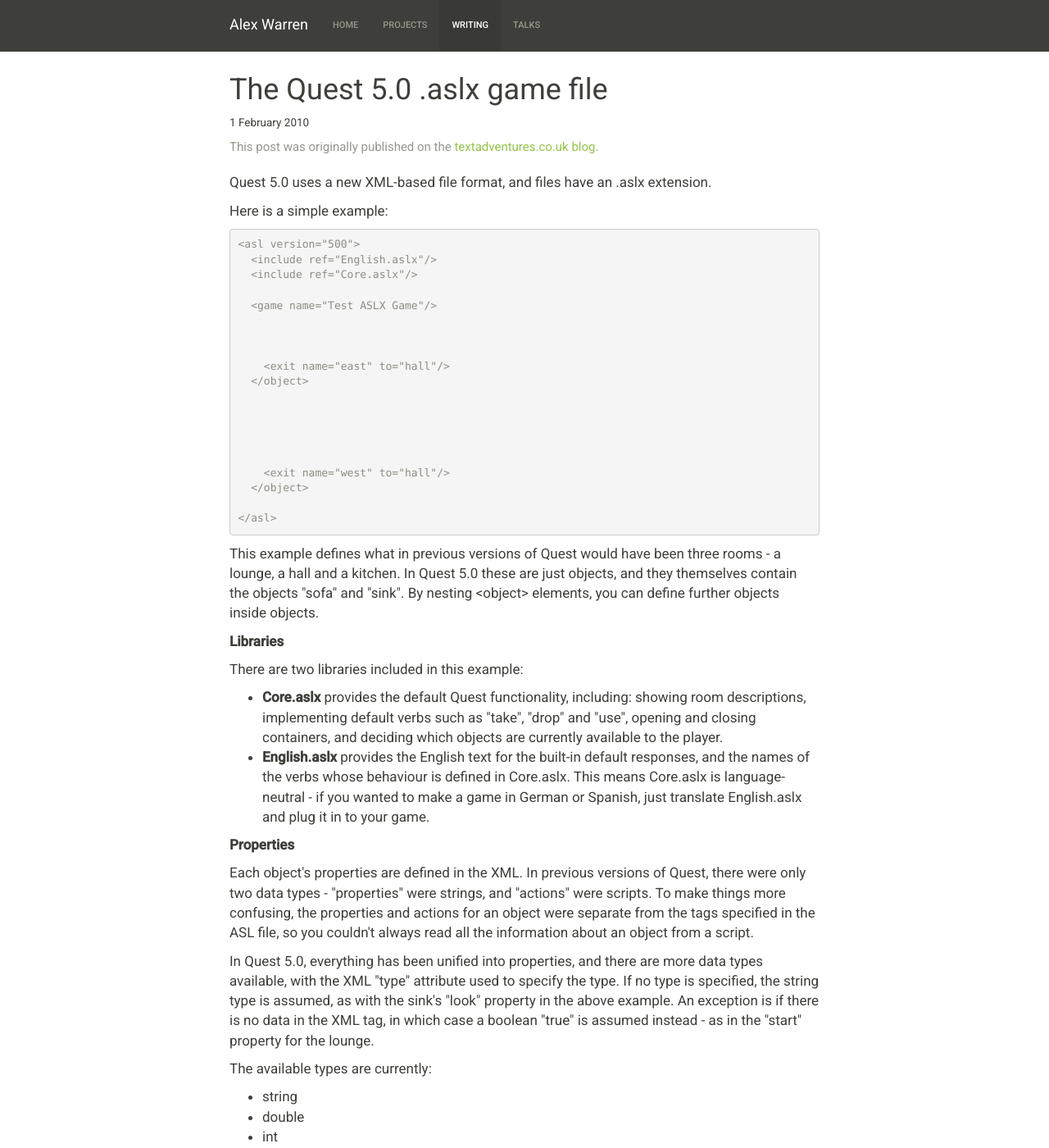
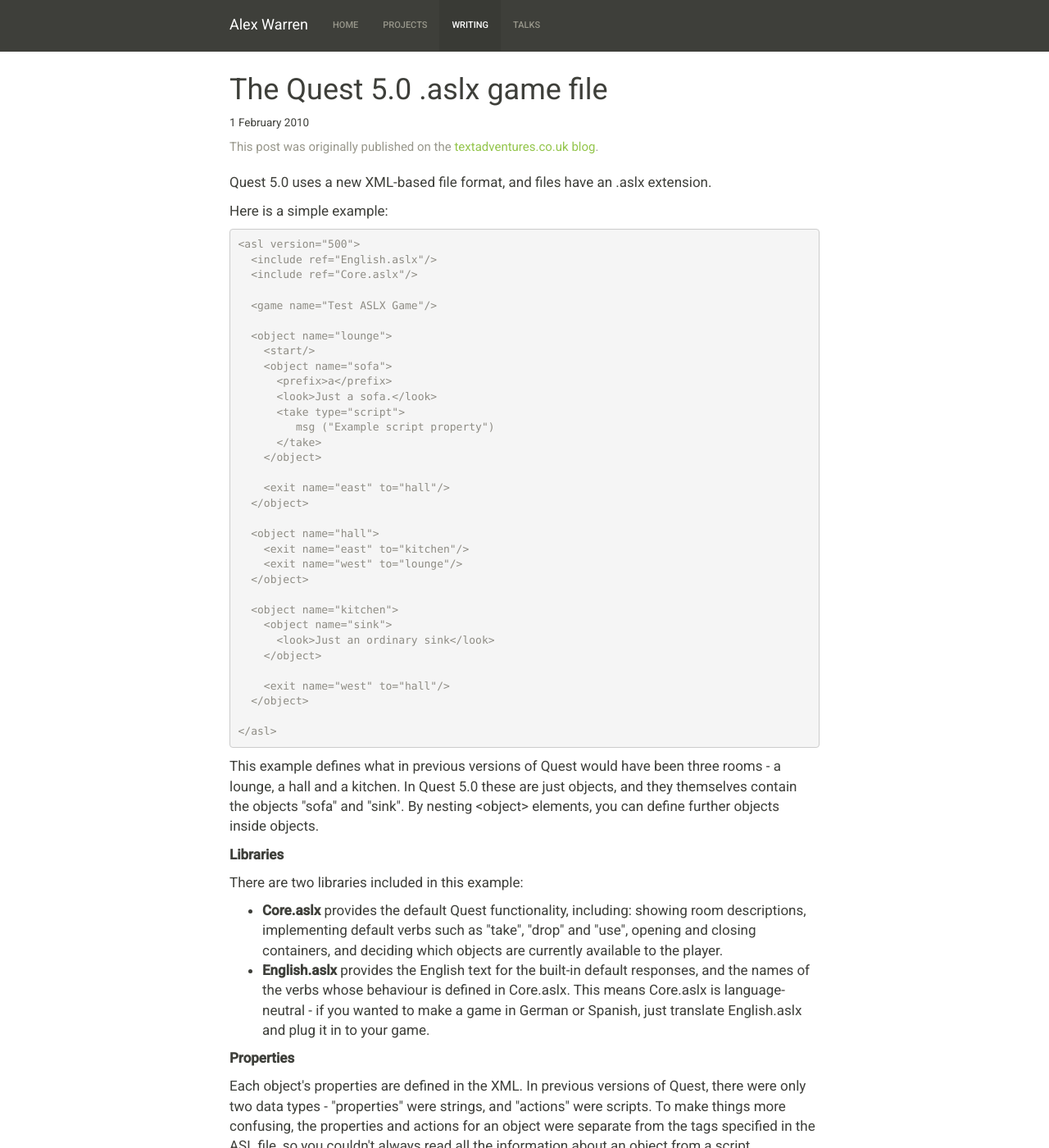
Before and after one commit to alexwarren/alexwarren.github.io, a Jekyll site: the page built from _posts/2010-02-01-the-quest-5-0-aslx-game-file.md, in a window 1280 px wide and 1400 px high. Shown: the whole window at 82% size. Built offline with Jekyll 4.4.1, drawn with Linux system fonts in a browser that asks for light colours; nearby versions of some CDN libraries.

Commit message:
Fix some old missing code samples

```diff
--- a/_posts/2010-02-01-the-quest-5-0-aslx-game-file.md
+++ b/_posts/2010-02-01-the-quest-5-0-aslx-game-file.md
@@ -16,14 +16,28 @@
 
   &lt;game name="Test ASLX Game"/&gt;
 
-
+  &lt;object name="lounge"&gt;
+    &lt;start/&gt;
+    &lt;object name="sofa"&gt;
+      &lt;prefix&gt;a&lt;/prefix&gt;
+      &lt;look&gt;Just a sofa.&lt;/look&gt;
+      &lt;take type="script"&gt;
+         msg ("Example script property")
+      &lt;/take&gt;
+    &lt;/object&gt;
 
     &lt;exit name="east" to="hall"/&gt;
   &lt;/object&gt;
 
+  &lt;object name="hall"&gt;
+    &lt;exit name="east" to="kitchen"/&gt;
+    &lt;exit name="west" to="lounge"/&gt;
+  &lt;/object&gt;
 
-
-
+  &lt;object name="kitchen"&gt;
+    &lt;object name="sink"&gt;
+      &lt;look&gt;Just an ordinary sink&lt;/look&gt;
+    &lt;/object&gt;
 
     &lt;exit name="west" to="hall"/&gt;
   &lt;/object&gt;
```
Also changed, not shown: _posts/2010-02-03-verbs-commands-and-templates-in-quest-5-0.md (+10 -2 lines), _posts/2010-02-17-undo-support-in-quest-5-0.md (+3 -1 lines).
